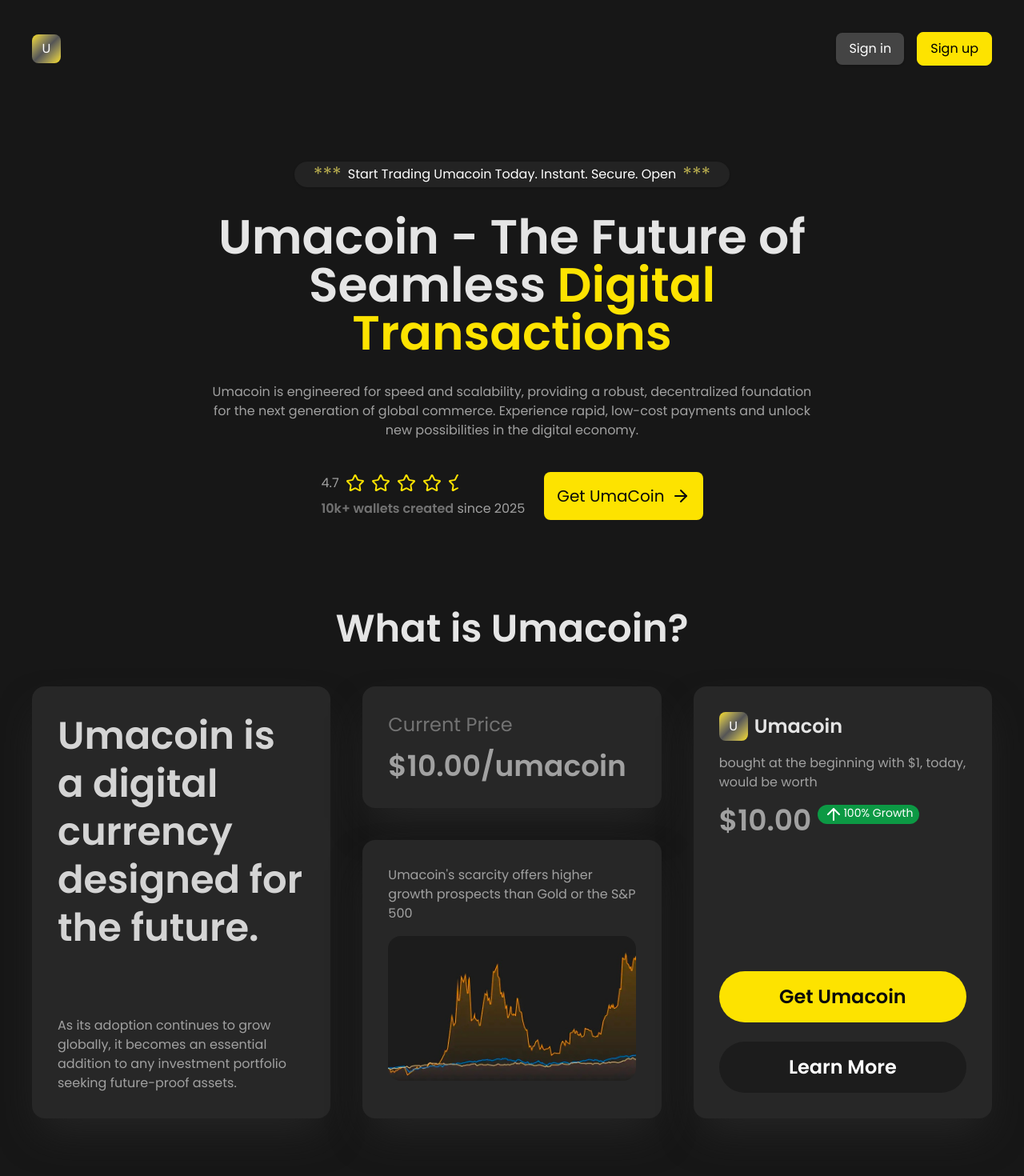
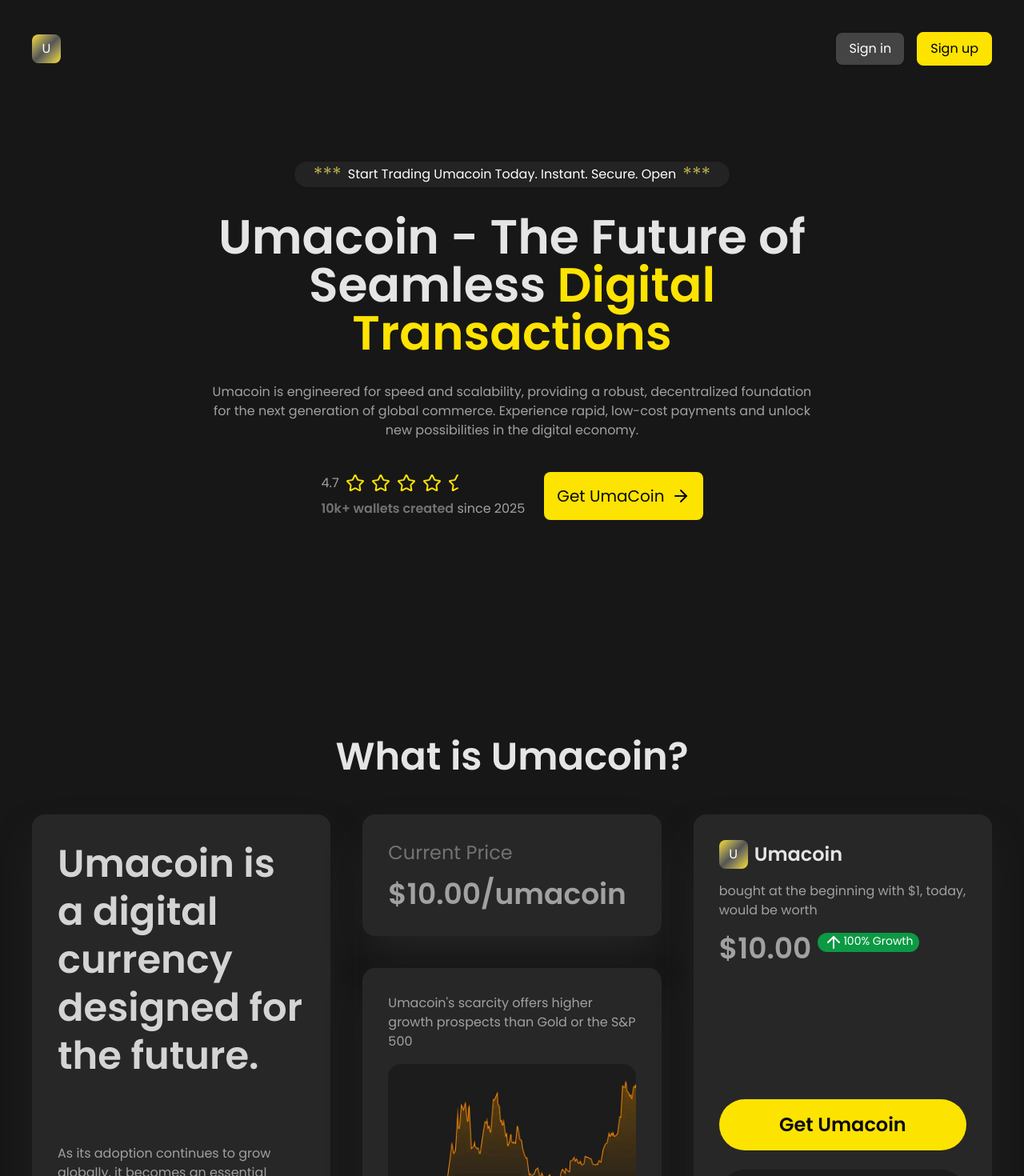
Before and after one commit to abubakar471/umachain, a Next.js app in the folder client/: page / in a window 1280 px wide. Shown: the top 1470 px of the page at 80% size. Built offline with nearby package versions, Linux system fonts and the light colour scheme; no server answers.

Commit message:
footer added

```diff
--- a/client/app/(landin-routes)/page.js
+++ b/client/app/(landin-routes)/page.js
@@ -1,3 +1,4 @@
+import Footer from "@/components/landing-page/Footer";
 import Hero from "@/components/landing-page/Hero";
 import Team from "@/components/landing-page/Team";
 import WhatIsUmacoin from "@/components/landing-page/WhatIsUmacoin";
@@ -9,6 +10,7 @@ export default function Home() {
       <Hero />
       <WhatIsUmacoin />
       <Team />
+      <Footer />
     </div>
   );
 }
--- /dev/null
+++ b/client/components/landing-page/Footer.jsx
@@ -0,0 +1,23 @@
+import React from 'react'
+
+const Footer = () => {
+    return (
+        <footer>
+            <div className='max-w-7xl mx-auto pt-20 pb-20 flex flex-col md:flex-col items-center justify-between gap-x-10 gap-y-2'>
+                <p className='text-neutral-400'>
+                    &copy; Copyright 2025, Umacoin.com
+                </p>
+
+                <div className='flex items-center gap-x-3'>
+                    <div className='w-3 h-3 rounded-full bg-gradient-to-b from-green-400 to-green-500 rounded-full transition-all animate-pulse'></div>
+
+                   <p className='text-neutral-300'>
+                     Network online
+                   </p>
+                </div>
+            </div>
+        </footer>
+    )
+}
+
+export default Footer
--- a/client/components/landing-page/Hero.jsx
+++ b/client/components/landing-page/Hero.jsx
@@ -4,7 +4,7 @@ import React from 'react'
 
 const Hero = () => {
     return (
-        <div className='max-w-7xl mx-auto py-20 min-h-[80vh]'>
+        <div className='max-w-7xl mx-auto py-20 min-h-screen'>
             <div className='hidden lg:flex text-center text-white bg-white/5 backdrop:blur-xs rounded-full shadow w-fit px-6 mx-auto items-center gap-x-2'>
                 <div className='text-[#b6ab4e] text-2xl'>
                     ***
--- a/client/components/landing-page/WhatIsUmacoin.jsx
+++ b/client/components/landing-page/WhatIsUmacoin.jsx
@@ -6,7 +6,7 @@ import { ArrowUp } from 'lucide-react'
 
 const WhatIsUmacoin = () => {
     return (
-        <div className='pb-20'>
+        <div className='pb-40'>
             <div className='max-w-7xl mx-auto'>
                 <h2 className='text-5xl text-neutral-200 font-semibold text-center'>What is Umacoin?</h2>
 
```
